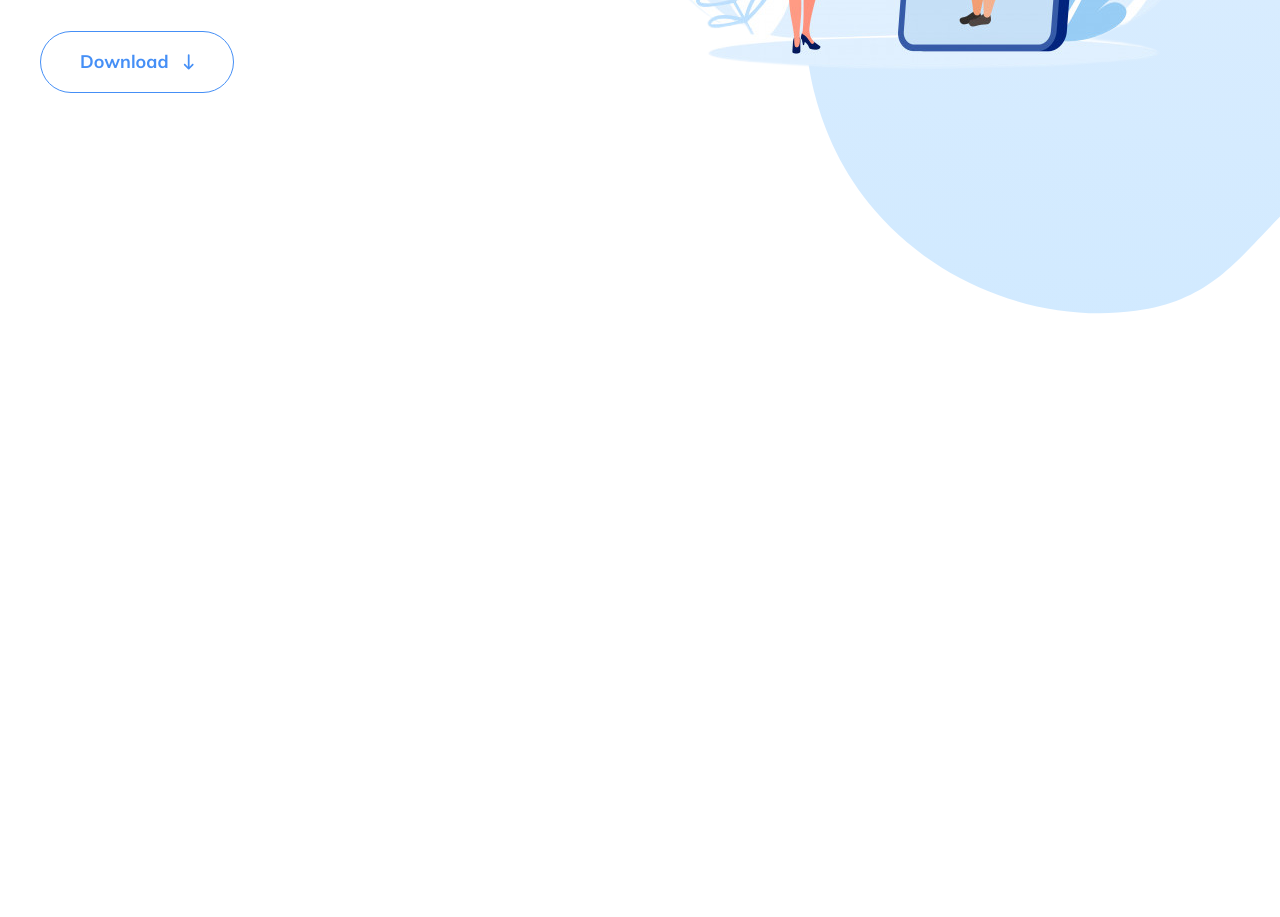
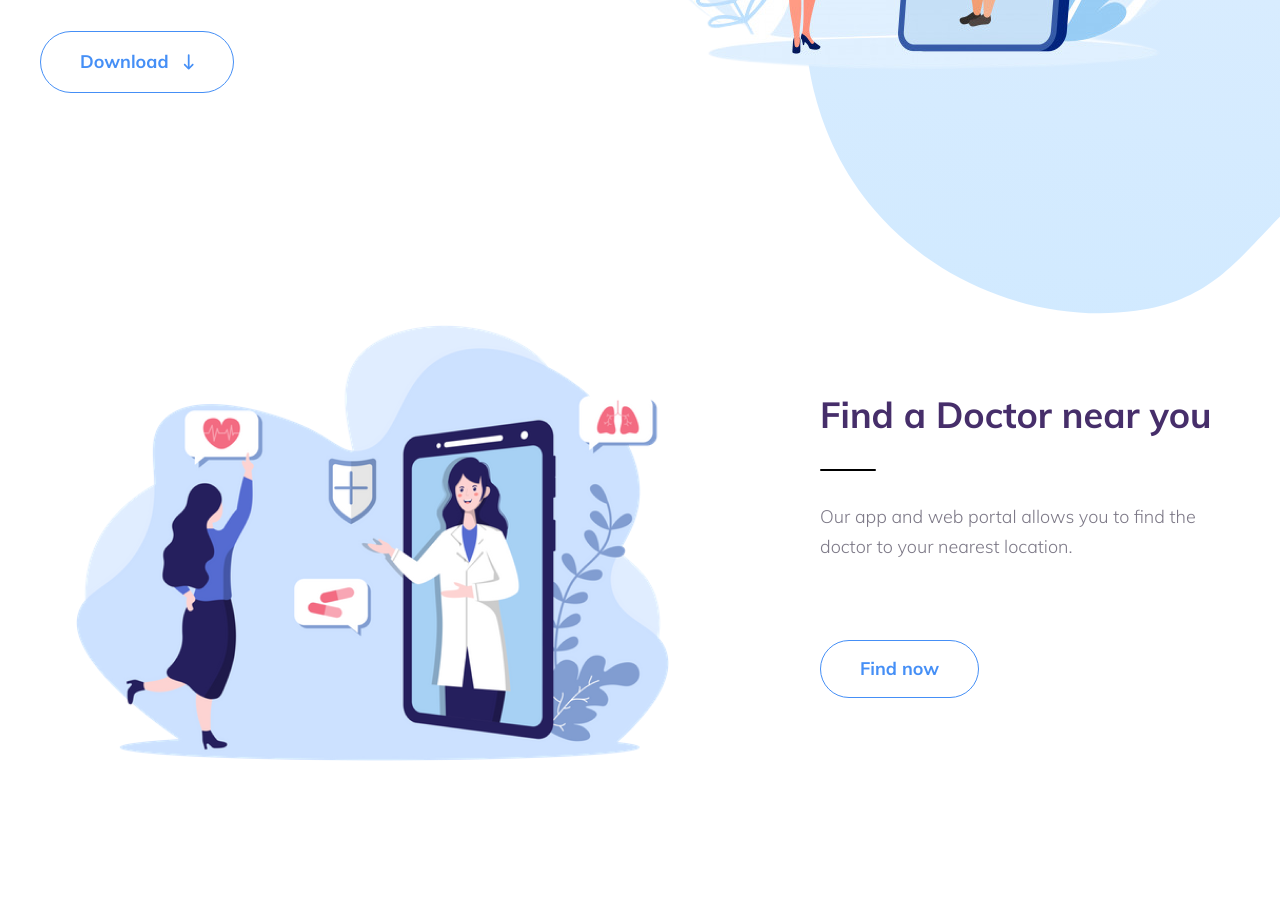
Before and after one commit to yaluvv/saviour-care, a website: page src/index.html in a window 1280 px wide. Shown: the part 3207-4124 px from the top of the page. Before the commit the page ends 3553 px from the top, so only its background shows below. Drawn offline with Linux system fonts and the light colour scheme.

Commit message:
added html and styles files for find section

```diff
--- a/src/index.html
+++ b/src/index.html
@@ -155,6 +155,22 @@
                 </div>
             </div>
         </section>
+        <section class="find">
+            <div class="container">
+                <div class="find__inner section-items">
+                    <div class="find__img-box section-items__img-block">
+                        <img src="./images/find/1.png" alt="find img">
+                    </div>
+                    <div class="find__info-block section-items__info-block">
+                        <h2 class="find__title section-title section-title--small section-items__title">Find a
+                            Doctor near you</h2>
+                        <p class="find__text section-items__text">Our app and web portal allows you to find the doctor
+                            to your nearest location. </p>
+                        <a class="find__btn btn" href="#" target="_blank">Find now</a>
+                    </div>
+                </div>
+            </div>
+        </section>
     </main>
 
     <script src="./js/main.min.js"></script>
--- /dev/null
+++ b/src/scss/modules/_find.scss
@@ -0,0 +1,20 @@
+.find {
+    padding: 50px 0 135px;
+
+    &__img-box {
+        max-width: 665px;
+
+        img {
+            width: 100%;
+        }
+    }
+
+    &__info-block {
+        max-width: 420px;
+        margin-left: 30px;
+    }
+
+    &__text {
+        margin-bottom: 78px;
+    }
+}
--- a/src/scss/style.scss
+++ b/src/scss/style.scss
@@ -15,3 +15,4 @@
 @import "./modules/services";
 @import "./modules/leading";
 @import "./modules/download";
+@import "./modules/find";
```
Also changed, not shown: src/css/style.min.css, src/images/find/1.png (added), 4 other files.
